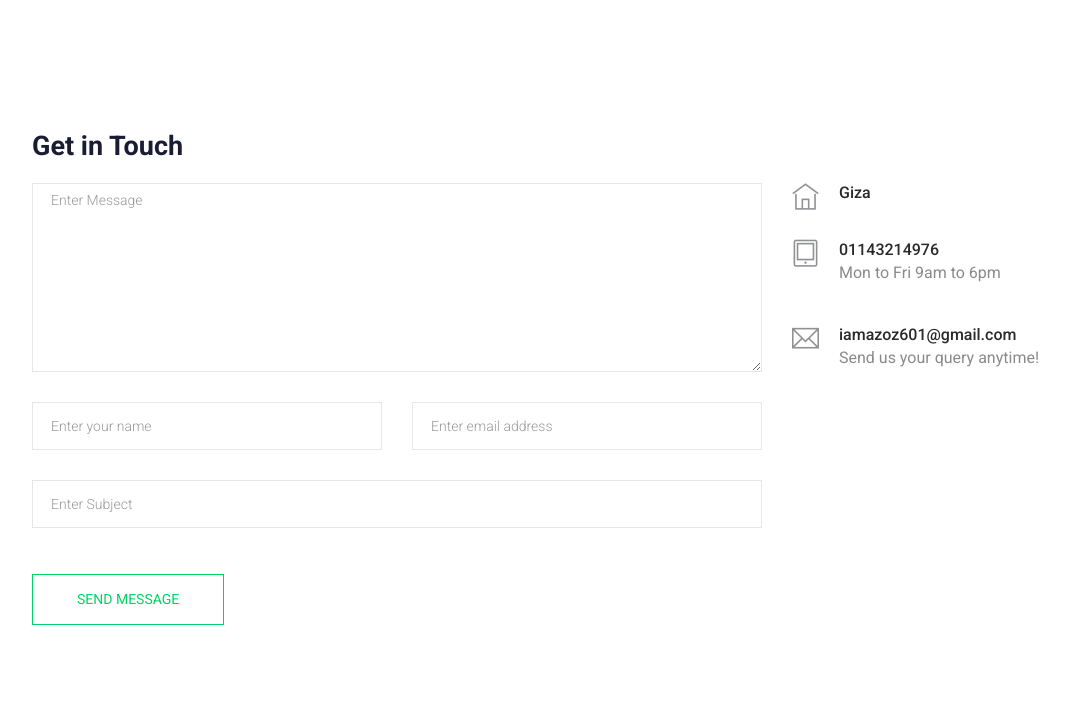
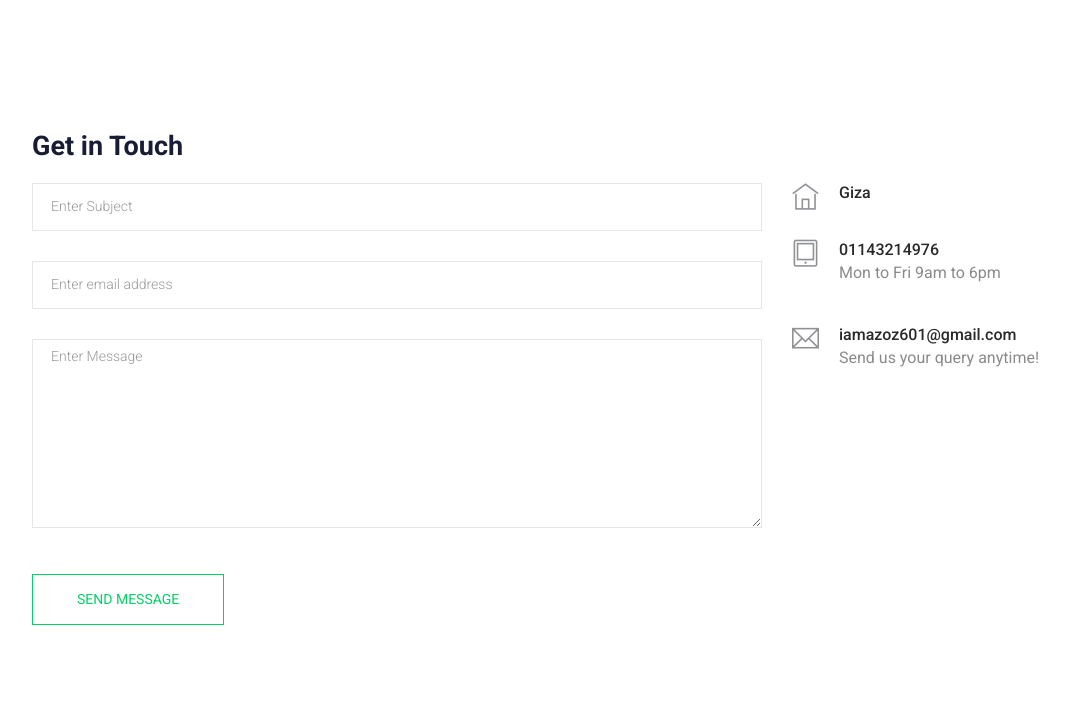
Before and after one commit to Ahmed-Azoz/django-job-board, a Django app: page /contact-Us/ in a window 1280 px wide. Shown: the part 351-1076 px from the top of the page, without its empty margins (53-1122 px from the left). Run offline with Django 3.2, Linux system fonts and the light colour scheme; data comes from the database, SQL or seed files in the repository; both versions use the stored data as it was after the commit; some libraries are stand-ins or nearby versions.

Commit message:
--- Auto-Git Commit ---

```diff
--- a/contact/templates/contact/contact.html
+++ b/contact/templates/contact/contact.html
@@ -24,27 +24,24 @@
           <h2 class="contact-title">Get in Touch</h2>
         </div>
         <div class="col-lg-8">
-          <form class="form-contact contact_form" action="contact_process.php" method="post" id="contactForm" novalidate="novalidate">
+          <form class="form-contact contact_form" method="post">
+              {% csrf_token %}
             <div class="row">
                 <div class="col-12">
                     <div class="form-group">
-
-                    <textarea class="form-control w-100" name="message" id="message" cols="30" rows="9" onfocus="this.placeholder = ''" onblur="this.placeholder = 'Enter Message'" placeholder = 'Enter Message'></textarea>
+                      <input class="form-control" name="subject" id="subject" type="text" onfocus="this.placeholder = ''" onblur="this.placeholder = 'Enter Subject'" placeholder = 'Enter Subject'>
                     </div>
                   </div>
-              <div class="col-sm-6">
-                <div class="form-group">
-                  <input class="form-control" name="name" id="name" type="text" onfocus="this.placeholder = ''" onblur="this.placeholder = 'Enter your name'" placeholder = 'Enter your name'>
-                </div>
-              </div>
-              <div class="col-sm-6">
+
+                <div class="col-sm-12">
                     <div class="form-group">
                       <input class="form-control" name="email" id="email" type="email" onfocus="this.placeholder = ''" onblur="this.placeholder = 'Enter email address'" placeholder = 'Enter email address'>
                     </div>
                   </div>
                   <div class="col-12">
                 <div class="form-group">
-                  <input class="form-control" name="subject" id="subject" type="text" onfocus="this.placeholder = ''" onblur="this.placeholder = 'Enter Subject'" placeholder = 'Enter Subject'>
+
+                    <textarea class="form-control w-100" name="message" id="message" cols="30" rows="9" onfocus="this.placeholder = ''" onblur="this.placeholder = 'Enter Message'" placeholder = 'Enter Message'></textarea>
                 </div>
               </div>
             </div>
--- a/contact/views.py
+++ b/contact/views.py
@@ -1,6 +1,21 @@
 from django.shortcuts import render
 from .models import info
+from django.core.mail import send_mail
+from django.conf import settings
 # Create your views here.
 def send_massage(request):
-    myinfo = info.objects.first
+    myinfo = info.objects.first()
+
+    if request.method == 'POST':
+        subject = request.POST['subject']
+        email = request.POST['email']
+        message = request.POST['message']
+
+        send_mail(
+            subject,
+            message,
+            email,
+            [settings.EMAIL_HOST_USER],
+        )
+
     return render(request, 'contact/contact.html', {'myinfo': myinfo})
--- a/project/urls.py
+++ b/project/urls.py
@@ -27,6 +27,7 @@ urlpatterns = [
     path('admin/', admin.site.urls),
     path('jobs/', include('job.urls', namespace='jobs')),
     path('contact-Us/', include('contact.urls', namespace='contact')),
+    path('api-auth/', include('rest_framework.urls'))
 
 ]
 
```
Also changed, not shown: project/settings.py (+8 -0 lines), db.sqlite3. Lines whose indentation alone changed are shown as unchanged.
